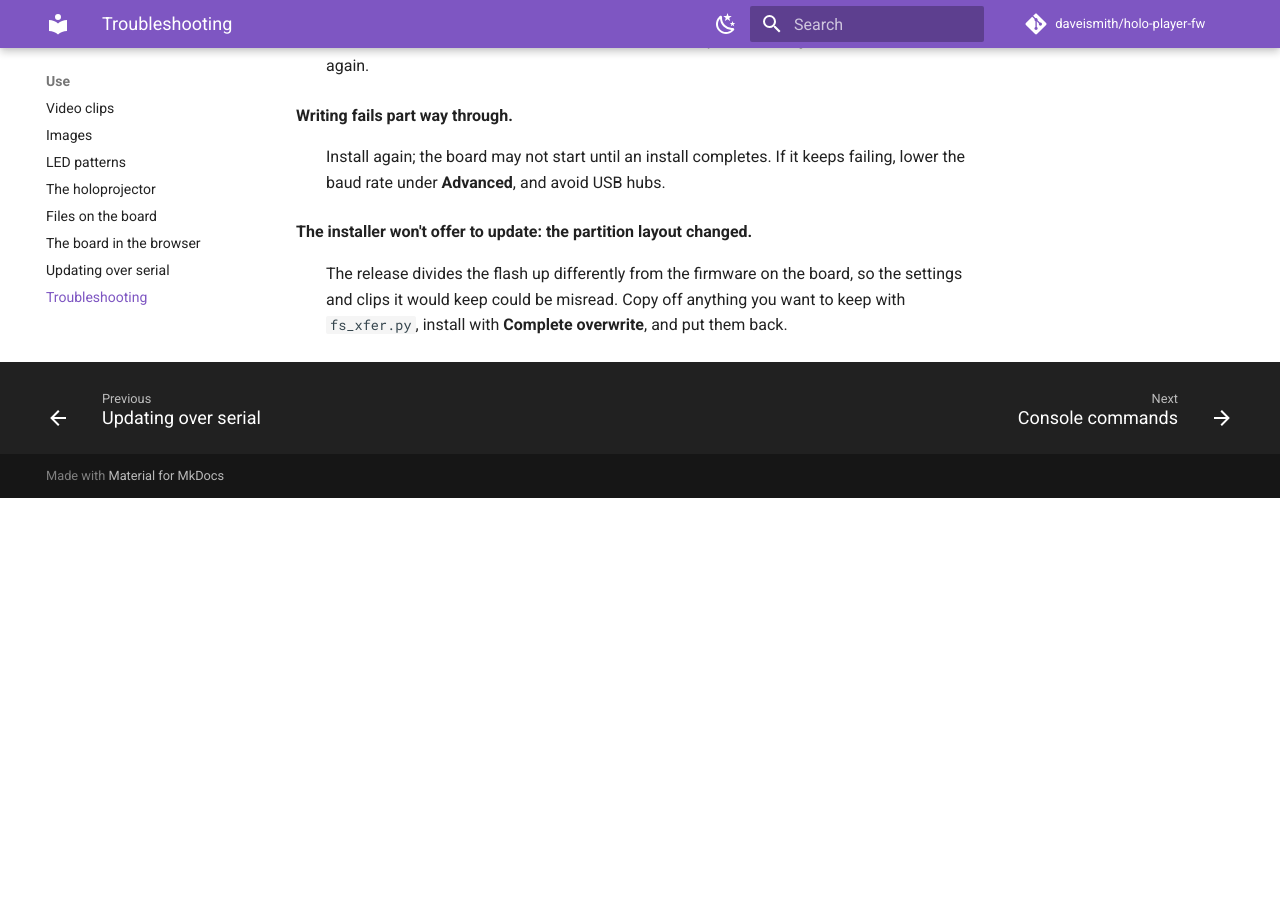
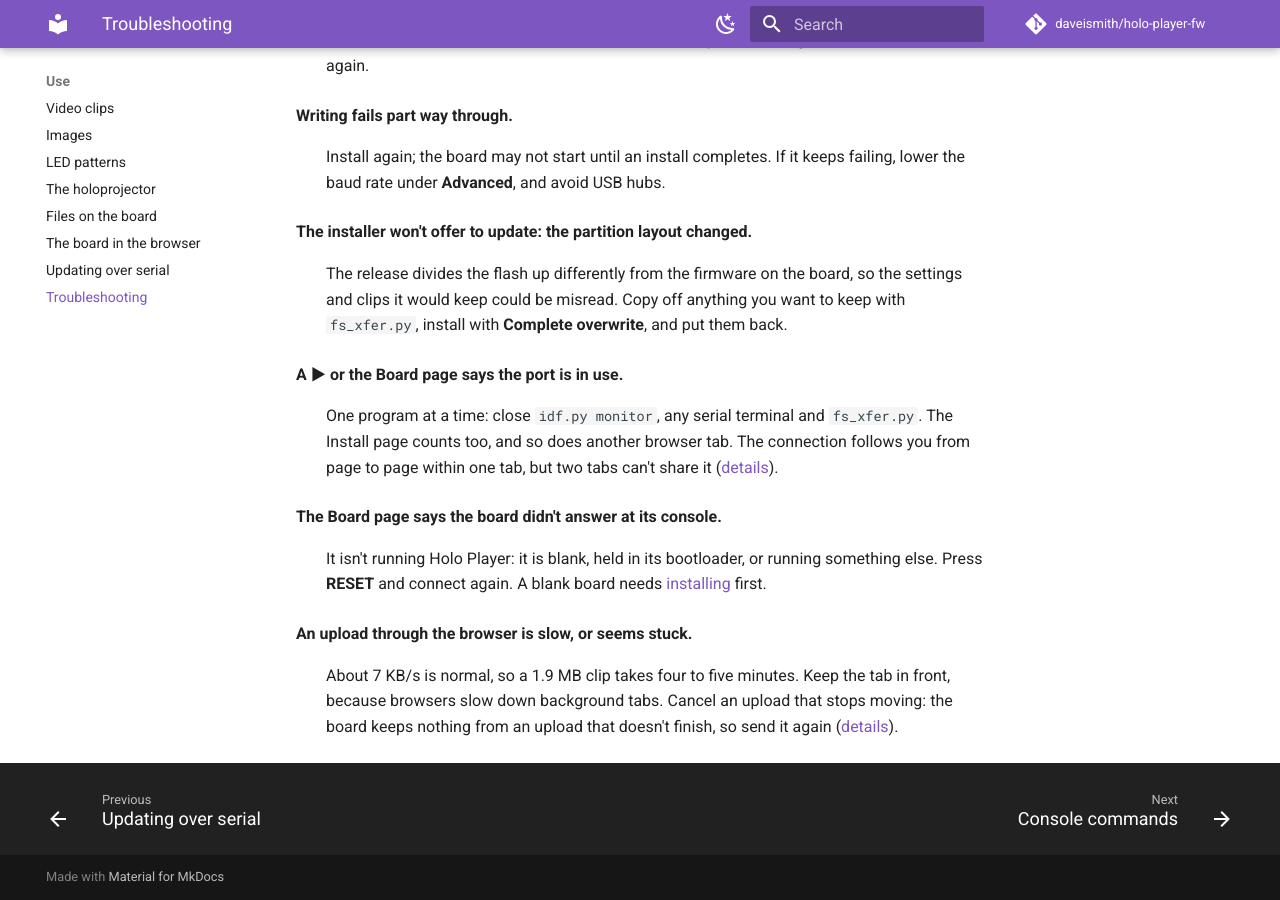
Before and after one commit to daveismith/holo-player-fw, an MkDocs documentation site: the page built from manual/troubleshooting.md, in a window 1280 px wide and 900 px high, scrolled down 3702 px. Built offline with MkDocs 1.6.1 and Material for MkDocs 9.7.7, drawn with Linux system fonts in a browser that asks for light colours; comment, search, counter and statistics services are not loaded; the version menu is left out; before the commit the page ends 4200 px from its top, so only the background shows below that.

Commit message:
docs: the board in the browser in files, console reference, troubleshooting, README, changelog
Files on the board embeds the file manager, and warns that fs_xfer.py
uploads fail through Apple's driver on macOS. The console reference points
at the ▶ buttons, troubleshooting covers a busy port, a board that doesn't
answer and slow uploads, and the installer's success message links to the
new page.

Co-Authored-By: Claude Opus 5.5 <noreply@anthropic.com>

```diff
--- a/manual/troubleshooting.md
+++ b/manual/troubleshooting.md
@@ -139,3 +139,19 @@
 : The release divides the flash up differently from the firmware on the board, so the settings
   and clips it would keep could be misread. Copy off anything you want to keep with `fs_xfer.py`,
   install with **Complete overwrite**, and put them back.
+
+**A ▶ or the Board page says the port is in use.**
+: One program at a time: close `idf.py monitor`, any serial terminal and `fs_xfer.py`. The Install
+  page counts too, and so does another browser tab. The connection follows you from page to page
+  within one tab, but two tabs can't share it
+  ([details](use/board.md#connecting)).
+
+**The Board page says the board didn't answer at its console.**
+: It isn't running Holo Player: it is blank, held in its bootloader, or running something else.
+  Press **RESET** and connect again. A blank board needs [installing](install/flashing.md) first.
+
+**An upload through the browser is slow, or seems stuck.**
+: About 7 KB/s is normal, so a 1.9 MB clip takes four to five minutes. Keep the tab in front,
+  because browsers slow down background tabs. Cancel an upload that stops moving: the board keeps
+  nothing from an upload that doesn't finish, so send it again
+  ([details](use/board.md#files)).
```
Also changed, not shown: CHANGELOG.md (+27 -0 lines), README.md (+4 -1 lines), manual/index.md (+7 -0 lines), manual/reference/console.md (+4 -0 lines), manual/use/files.md (+18 -0 lines).
